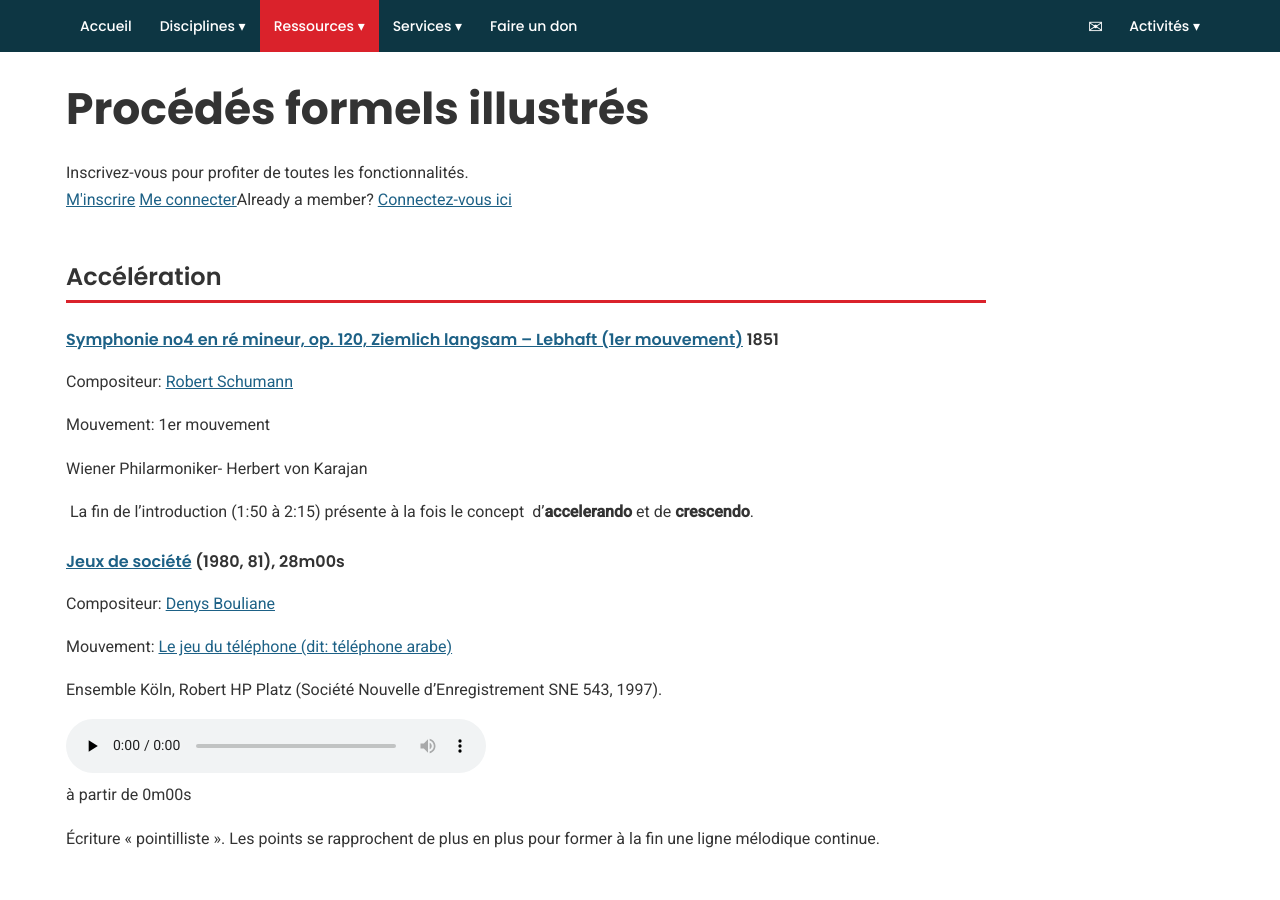
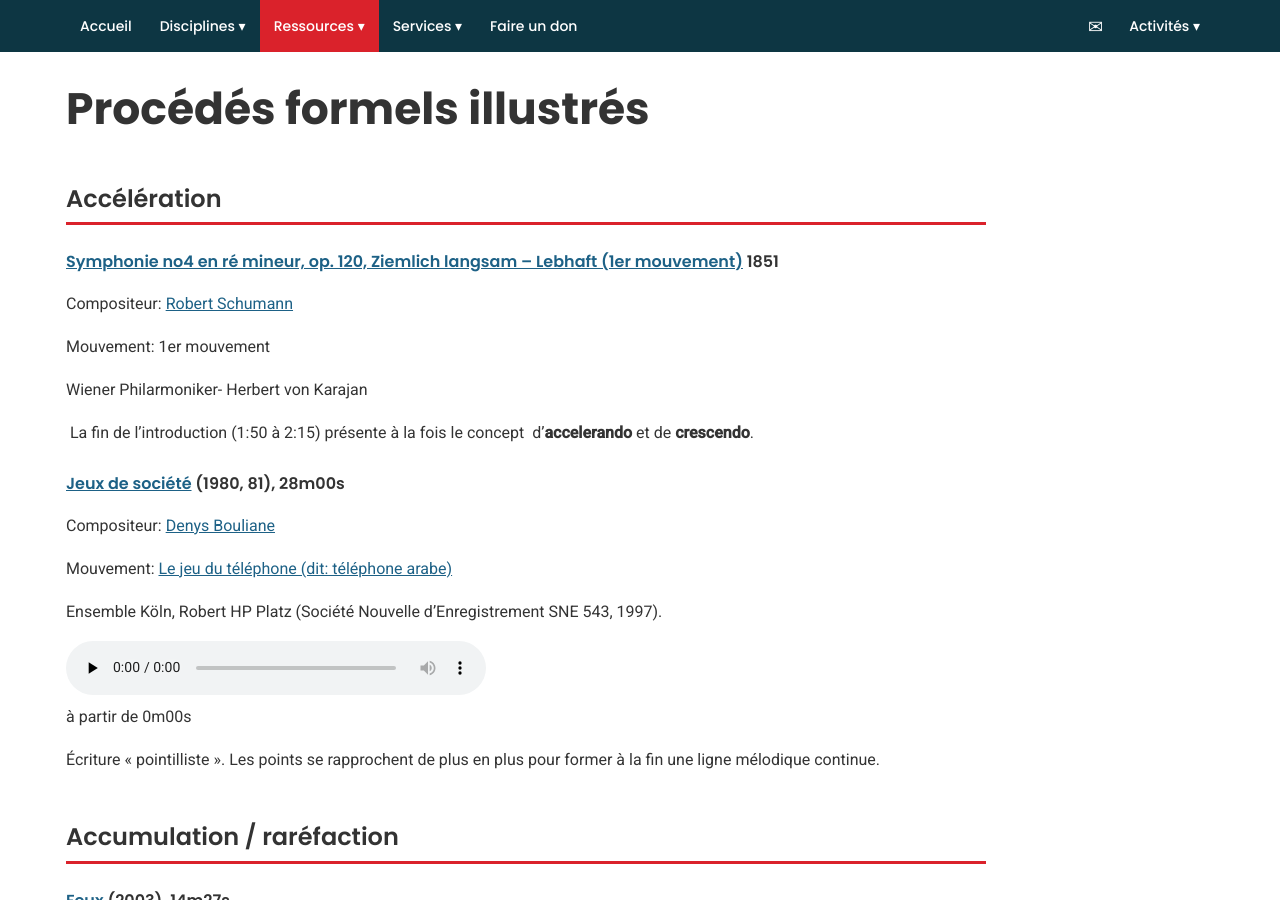
Before and after one commit to yves-fonofone/site-fonofone-revision, a Jekyll site: the page built from procedes.html, in a window 1280 px wide and 900 px high. Built offline with Jekyll 4.4.1, drawn with Linux system fonts in a browser that asks for light colours.

Commit message:
Procédés formels illustrés : retrait des phrases d'inscription sous le titre
Co-Authored-By: Claude Opus 5.5 <noreply@anthropic.com>

```diff
--- a/procedes.html
+++ b/procedes.html
@@ -3,7 +3,6 @@ layout: page
 titre: Procédés formels illustrés
 ---
 <h1>Procédés formels illustrés </h1>
- Inscrivez-vous pour profiter de toutes les fonctionnalités.<br><a href="https://fonofone.org/inscription/" target="_blank" rel="noopener">M'inscrire</a> <a href="https://fonofone.org/wp-login.php?redirect_to=https%3A%2F%2Ffonofone.org%2Fillustrations-musicales%2F" target="_blank" rel="noopener">Me connecter</a>Already a member? <a href="https://fonofone.org/login/?redirect_to=https%3A%2F%2Ffonofone.org%2Fillustrations-musicales%2F" target="_blank" rel="noopener">Connectez-vous ici</a>
 <h2>Accélération</h2><h4><a href="https://youtube.com/clip/Ugkxo3btobg7FeUHhQYGm6tFr6mtK8Xr1jx2" target="_blank" rel="noopener">Symphonie no4 en ré mineur, op. 120, Ziemlich langsam – Lebhaft (1er mouvement)</a> 1851</h4><p>Compositeur: <a href="https://fr.wikipedia.org/wiki/Robert_Schumann" target="_blank" rel="noopener">Robert Schumann</a></p><p>Mouvement: 1er mouvement</p><p>Wiener Philarmoniker- Herbert von Karajan</p><p>&nbsp;La fin de l’introduction (1:50 à 2:15) présente à la fois le concept&nbsp; d’<strong>accelerando</strong> et de <strong>crescendo</strong>.</p>
 <h4><a href="http://smcq.qc.ca/smcq/fr/oeuvre/22093/Jeux_de_soci%C3%A9t%C3%A9" target="_blank" rel="noopener">Jeux de société</a> (1980, 81), 28m00s</h4><p>Compositeur: <a href="http://smcq.qc.ca/smcq/fr/artiste/bouliane_de/Denys_Bouliane/biographie" target="_blank" rel="noopener">Denys Bouliane</a></p><p>Mouvement: <a href="https://www.discogs.com/artist/1268076-Ensemble-K%F6ln" target="_blank" rel="noopener">Le jeu du téléphone (dit: téléphone arabe)</a></p><p>Ensemble Köln, Robert HP Platz (Société Nouvelle d’Enregistrement SNE 543, 1997).</p>
 <audio controls preload="none" src="audio/procedes/B-telephone-1.mp3"></audio>à partir de 0m00s<p>Écriture « pointilliste ». Les points se rapprochent de plus en plus pour former à la fin une ligne mélodique continue.</p>
```
